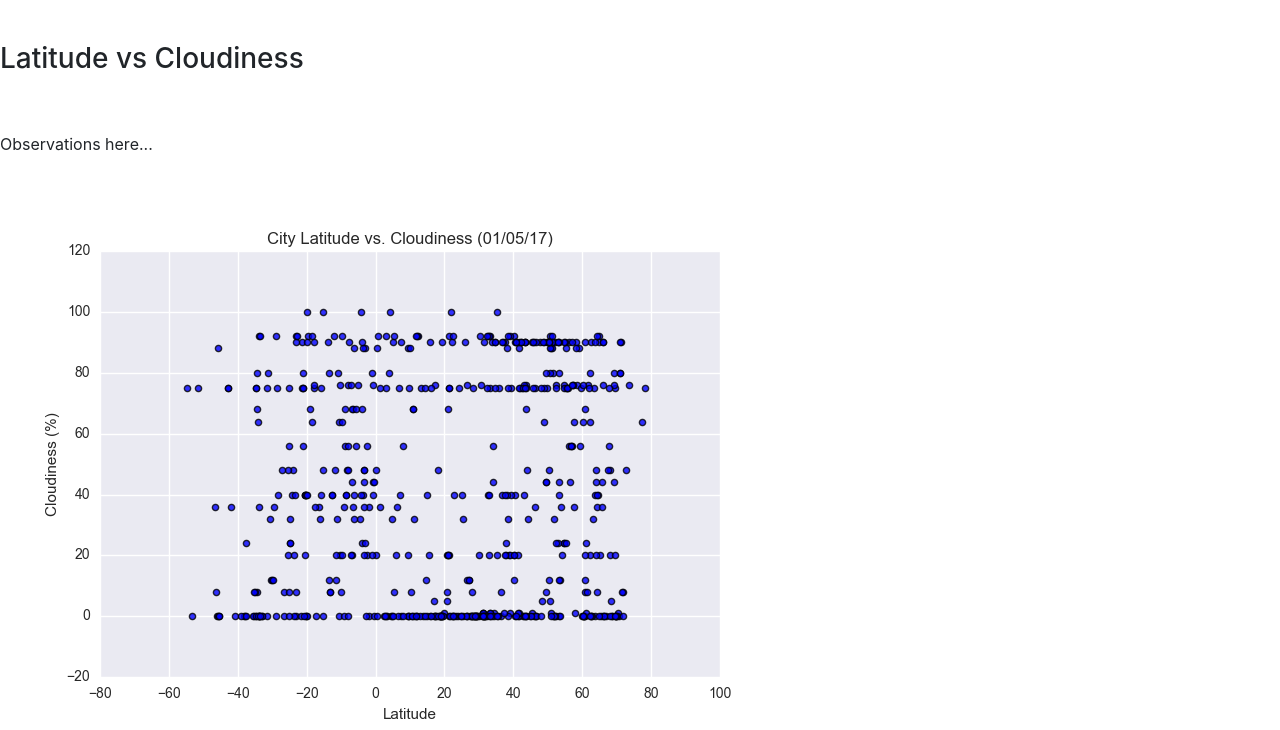
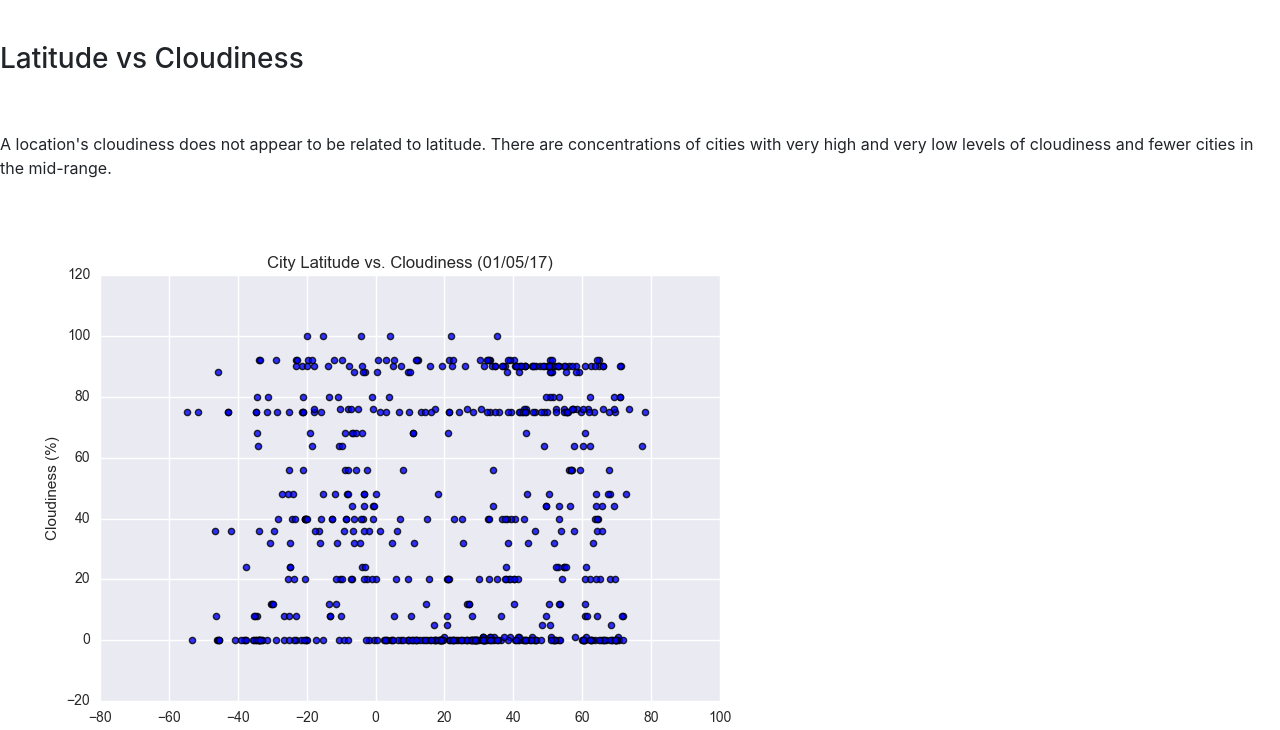
Before and after one commit to emtodd11/HW11-Web, a plain HTML site: page cloudiness.html in a window 1280 px wide. Shown: the part 62-792 px from the top of the page. Drawn offline with nearby package versions, Linux system fonts and the light colour scheme.

Commit message:
added observations
added observations

```diff
--- a/cloudiness.html
+++ b/cloudiness.html
@@ -42,7 +42,8 @@
 
 <h3>Latitude vs Cloudiness</h3><br>
 <br>
-<p>Observations here...</p><br>
+<p>A location's cloudiness does not appear to be related to latitude. There are concentrations of cities with very high and very low levels of cloudiness and fewer cities in the mid-range.</p><br>
+
 <img src="Resources/assets/images/Fig3.png" class="img-fluid"/>
 
 <div class="row">
```
Also changed, not shown: humidity.html (+2 -1 lines), temperature.html (+2 -1 lines), wind.html (+2 -1 lines).
